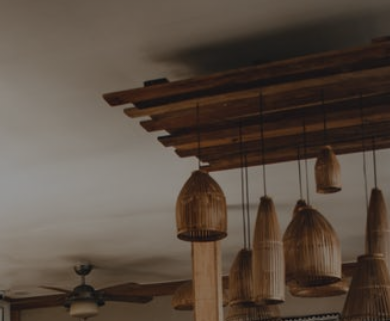
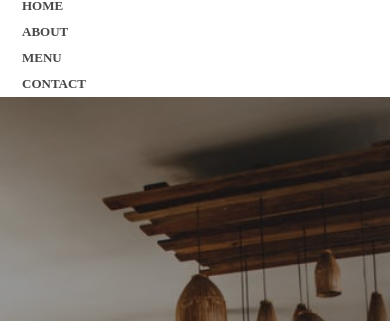
Before and after one commit to crypto-jones/gatsby-restaurant--project, a Gatsby site: page / in a window 390 px wide. Shown: the part 55-376 px from the top of the page. Built offline with nearby package versions, Linux system fonts and the light colour scheme; Gatsby itself is replaced by a stand-in of ours.

Commit message:
Debug window object for ssr in production

```diff
--- a/src/components/globals/navbar/NavbarLinks.js
+++ b/src/components/globals/navbar/NavbarLinks.js
@@ -31,16 +31,16 @@ class NavbarLinks extends Component {
   render() {
     let toggleNav;
 
-    if (this.props.navbarOpen) {
-      toggleNav = 'link-wrapper';
-    } else if (window.innerWidth >= 768) {
-      toggleNav = 'link-wrapper';
-    } else {
-      toggleNav = 'link-wrapper--disabled';
-    }
+    // if (this.props.navbarOpen) {
+    //   toggleNav = 'link-wrapper';
+    // } else if (window.innerWidth >= 768) {
+    //   toggleNav = 'link-wrapper';
+    // } else {
+    //   toggleNav = 'link-wrapper--disabled';
+    // }
 
     return (
-      <ul className={toggleNav} open={this.props.navbarOpen}>
+      <ul className="link-wrapper" open={this.props.navbarOpen}>
         {this.state.links.map(link => {
           return (
             <li key={link.id}>
```
